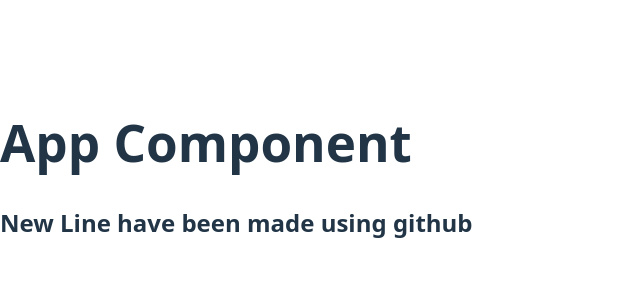
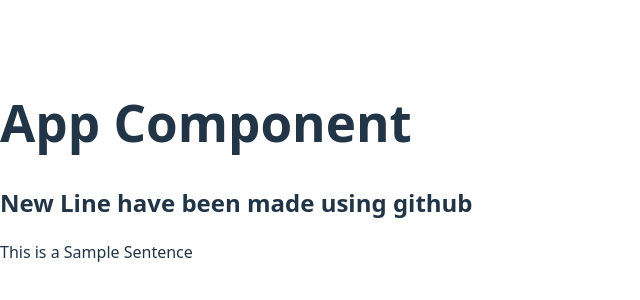
Before and after one commit to livetechINDIA2025/webGithub, a React (Vite) app: page / in a window 1280 px wide. Shown: the part 230-530 px from the top of the page, without its empty margins (0-640 px from the left). Built offline with nearby package versions, Linux system fonts and the light colour scheme.

Commit message:
testing clone

```diff
--- a/src/App.jsx
+++ b/src/App.jsx
@@ -3,6 +3,7 @@
     <>
       <h1>App Component</h1>
       <h2>New Line have been made using github</h2>
+      <p>This is a Sample Sentence</p>
     </>
   )
 }
```
